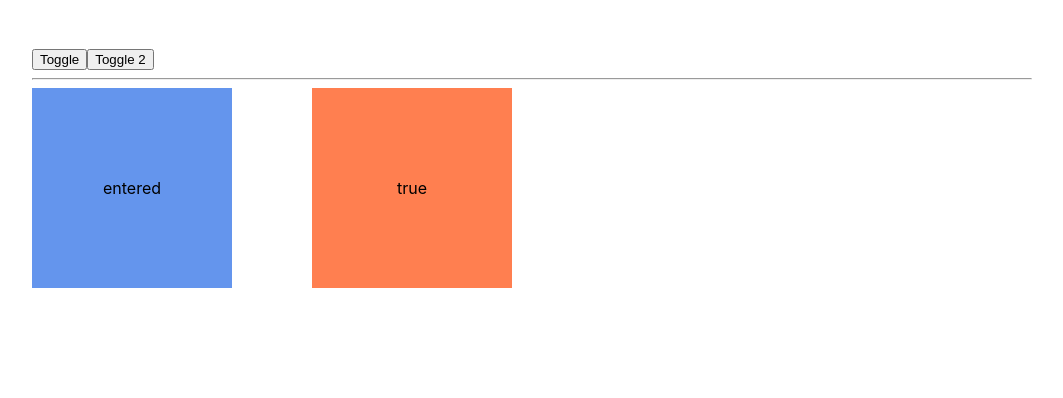
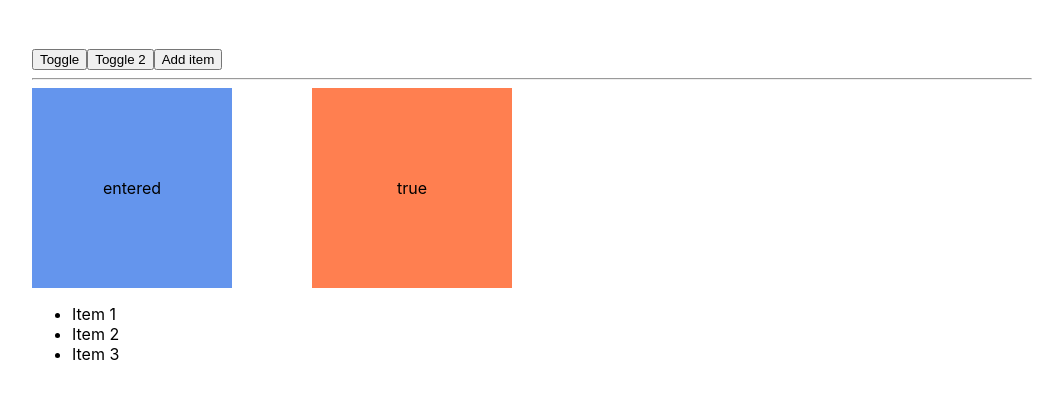
Before and after one commit to ko1p/react-hooks, a React (Create React App) app: page / in a window 1280 px wide. Shown: the top 398 px of the page, without its empty margins (108-1171 px from the left). Built offline with nearby package versions, Linux system fonts and the light colour scheme.

Commit message:
Try to work with TransitionGroup

```diff
--- a/src/App.js
+++ b/src/App.js
@@ -1,16 +1,30 @@
 import React, {useState} from "react"
 import {Transition, CSSTransition} from "react-transition-group"
+import {List} from "./List";
 
 export default function App () {
 
     const [toggle, setToggle] = useState(true)
     const [toggle2, setToggle2] = useState(true)
+    const [items, setItems] = useState([
+        {id: 1, title: 'Item 1'},
+        {id: 2, title: 'Item 2'},
+        {id: 3, title: 'Item 3'},
+    ])
 
+    const removeItem = id => setItems(items.filter(item => item.id !== id))
+
+    const addItem = () => {
+        const title = prompt('Enter new title')
+        const id = Date.now()
+        setItems(items.concat([{id, title}]))
+    }
 
     return (
         <div className="container">
             <button onClick={() => setToggle(!toggle)}>Toggle</button>
             <button onClick={() => setToggle2(!toggle2)}>Toggle 2</button>
+            <button onClick={addItem}>Add item</button>
             <hr/>
             <div className="blocks">
                 <Transition
@@ -42,6 +56,12 @@
                     </div>
                 </CSSTransition>
             </div>
+            <div className="blocks">
+                        <List
+                        items={items}
+                        onRemove={removeItem}
+                    />
+            </div>
         </div>
     )
 }
--- /dev/null
+++ b/src/List.js
@@ -0,0 +1,22 @@
+import React from "react"
+import {TransitionGroup, CSSTransition} from "react-transition-group"
+
+export const List = ({items, onRemove}) => (
+    <TransitionGroup component="ul">
+        {
+            items.map(item => (
+                <CSSTransition
+                    key={item.id}
+                    classNames="os"
+                    timeout={750}
+                >
+                    <li
+                        onClick={() => onRemove(item.id)}
+                    >
+                        {item.title}
+                    </li>
+                </CSSTransition>
+            ))
+        }
+    </TransitionGroup>
+)
```
